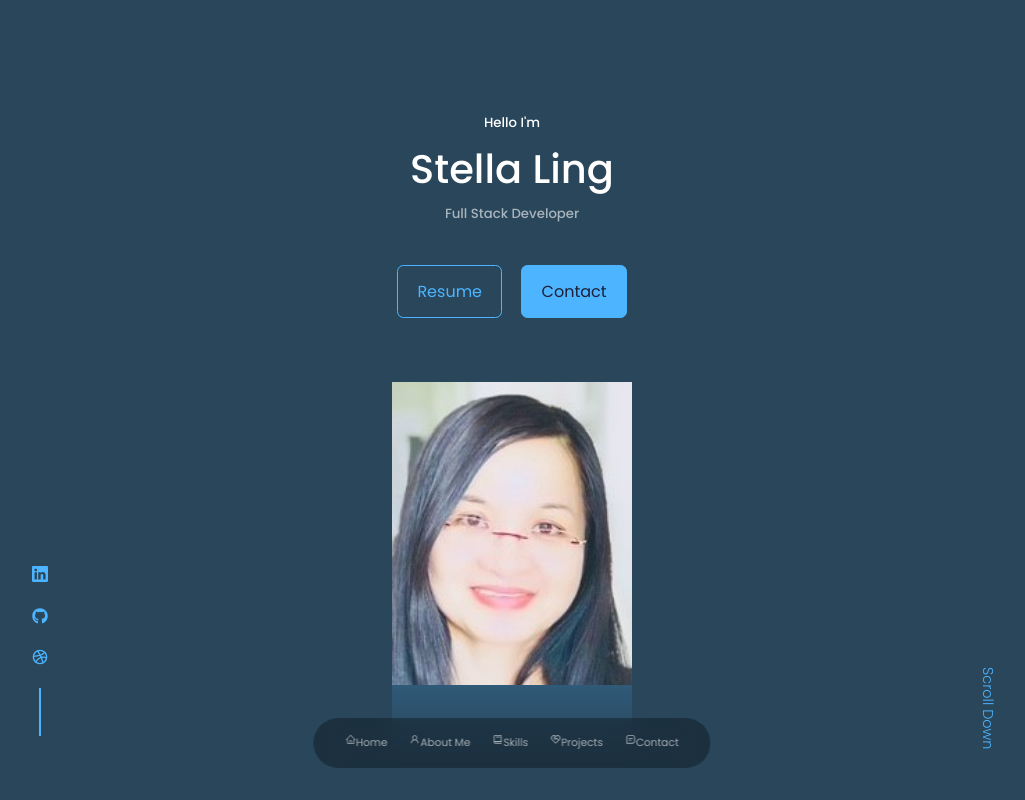
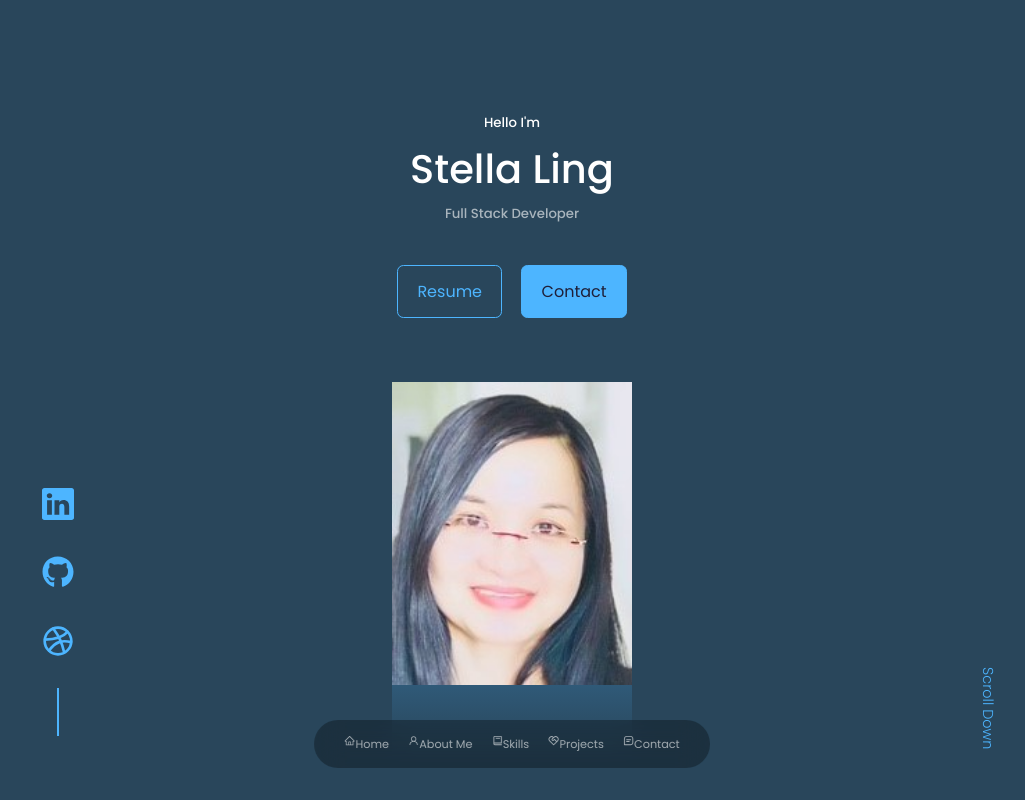
Before and after one commit to stellalph/20s-react-portfolio, a React (Create React App) app: page / in a window 1280 px wide. Shown: the top 800 px of the page, without its empty margins (128-1153 px from the left). Built offline with nearby package versions, Linux system fonts and the light colour scheme.

Commit message:
modify code, fix css and upload image

```diff
--- a/src/components/header/HeaderSocials.jsx
+++ b/src/components/header/HeaderSocials.jsx
@@ -6,8 +6,8 @@ import { FiDribbble } from 'react-icons/fi'
 const HeaderSocials = () => {
   return (
     <div className='header__socials'>
-      <a href="https://linkedin.com" target="_blank" rel="noopener noreferrer"><BsLinkedin /></a>
-      <a href="https://github.com" target="_blank" rel="noopener noreferrer"><FaGithub /></a>
+      <a href="https://www.linkedin.com/in/stella-ling-46246476" target="_blank" rel="noopener noreferrer"><BsLinkedin /></a>
+      <a href="https://github.com/stellalph" target="_blank" rel="noopener noreferrer"><FaGithub /></a>
       <a href="https://dribbble.com" target="_blank" rel="noopener noreferrer"><FiDribbble /></a>
     </div>
   )
--- a/src/components/header/header.css
+++ b/src/components/header/header.css
@@ -25,7 +25,8 @@ header {
   align-items: center;
   gap: 0.9rem;
   position: absolute;
-  left: 0;
+  font-size: 2rem;
+  left: 10px;
   bottom: 4rem;
 }
 
--- a/src/components/nav/nav.css
+++ b/src/components/nav/nav.css
@@ -16,11 +16,11 @@ nav {
 
 nav a {
   background: transparent;
-  padding: 0.3rem;
+  padding: 0.2rem;
   border-radius: 50%;
   display: flex;
   color: var(--color-light);
-  font-size: 0.66rem;
+  font-size: 0.70rem;
 }
 
 nav a:hover {
```
Also changed, not shown: src/assets/img01.png (added), 1 other file (tests, documents, lock files or other folders).
